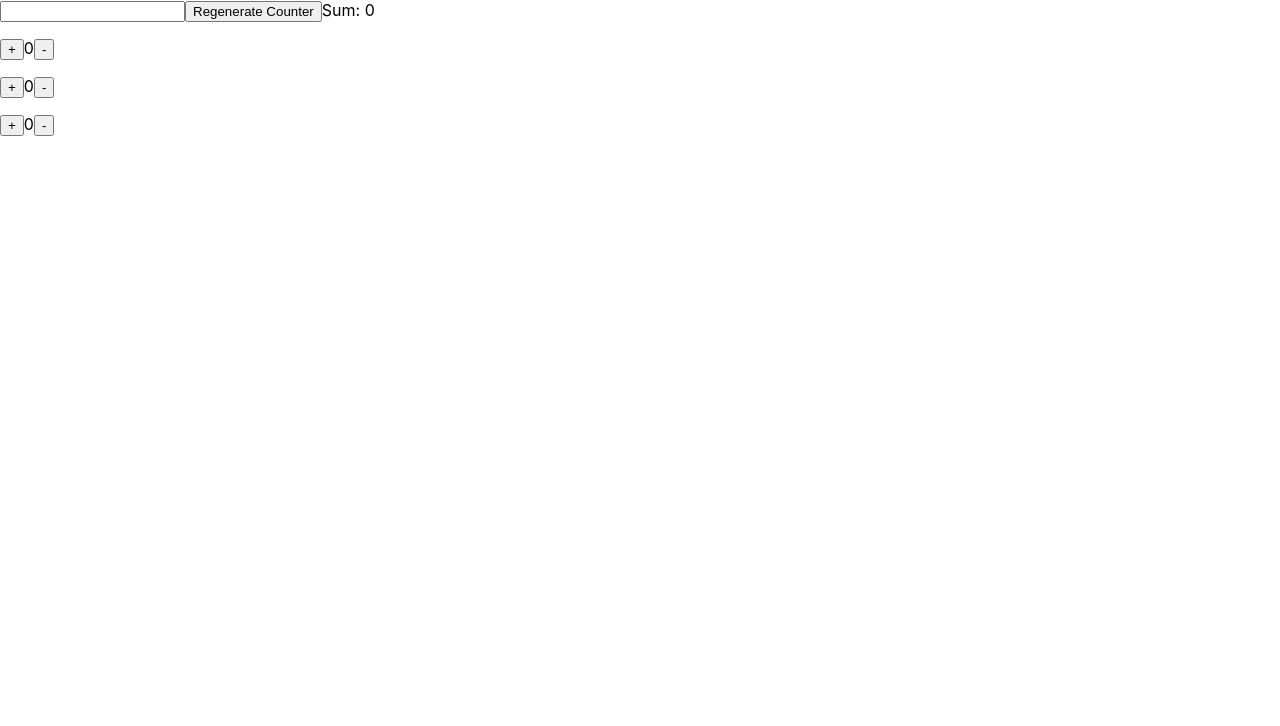
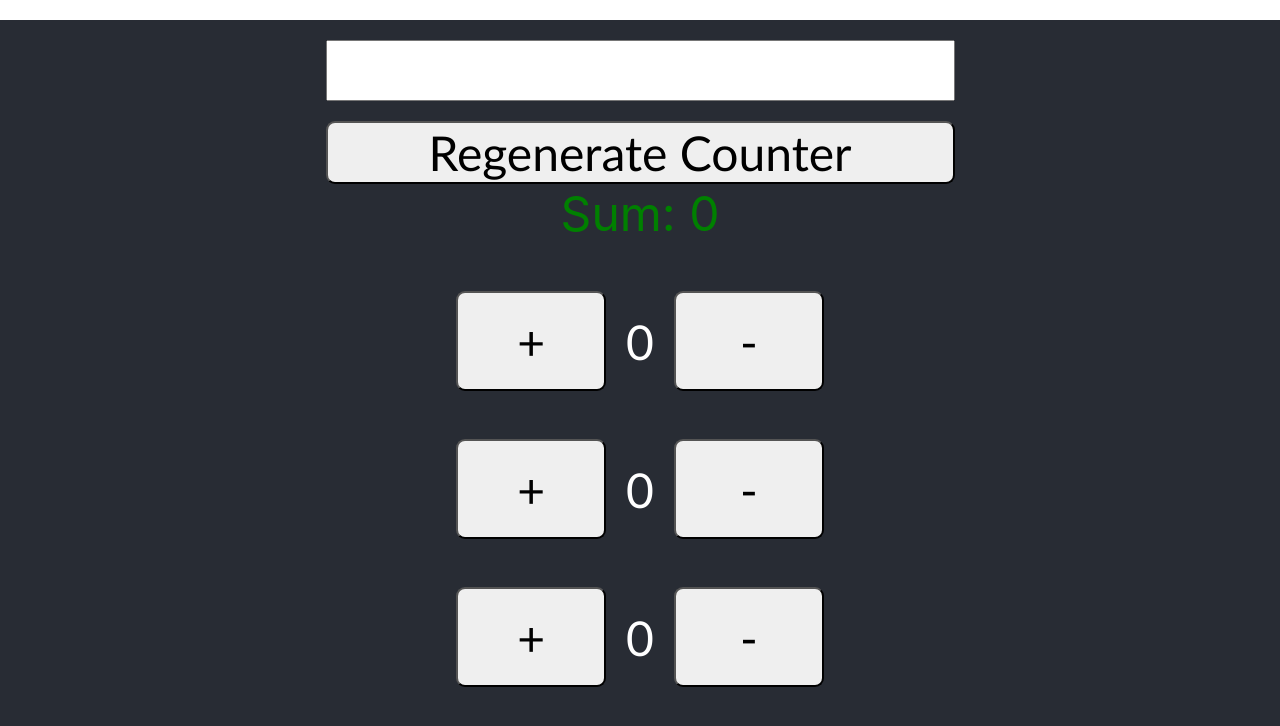
Before and after one commit to mikecrophones07/React_Counter_Group_Component, a React (Create React App) app in the folder react-counter/: page / in a window 1280 px wide. Shown: the top 726 px of the page. Built offline with nearby package versions, Linux system fonts and the light colour scheme.

Commit message:
add css to design elements

```diff
--- a/react-counter/src/App.css
+++ b/react-counter/src/App.css
@@ -21,11 +21,42 @@
   color: #09d3ac;
 }
 
-.Container {
-  text-align: center;
+.counter-group{
+  font-size: 3rem;
+  display: flex;
+  flex-direction: column;
+  align-items: center;
+  justify-content:  flex-start;
+  min-height: 100vh;
+  margin-top: 20px;
+  background-color: #282c34;
+  padding-top: 20px;
+
 }
 
-.Container-Child {
-  display: inline-block;
-  vertical-align: top;
+.counter-group input{
+  font-size: 3rem;
 }
+
+.counter-group button{
+  font-size: 3rem;
+}
+
+.regenerate{
+  display: flex;
+  flex-direction: column;
+  min-height: 80px;
+}
+
+.regenerate input{
+  margin-bottom: 20px
+}
+
+.regenerate span{
+  color: green;
+}
+
+.regenerate button{
+  border-radius: 9px;
+  font-family: "Calibri", Times, serif;
+}
--- a/react-counter/src/App.js
+++ b/react-counter/src/App.js
@@ -1,5 +1,4 @@
 import React from 'react';
-import logo from './logo.svg';
 import './App.css';
 import CounterGroup from './components/CounterGroup/CounterGroup'
 
--- /dev/null
+++ b/react-counter/src/Counter.css
@@ -0,0 +1,26 @@
+.counters {
+    text-align: center;
+}
+
+.p span {
+    color: white;
+    padding-left: 20px;
+    padding-right: 20px;
+}
+
+.p{
+    font-family: "Calibri", Times, serif;
+    font-size: 3rem;
+    color: white;
+}
+
+.p button {
+    font-size: 3rem;
+    font-family: "Calibri", Times, serif;
+}
+
+.btnDesign{
+    border-radius: 15px;
+    height: 100px;
+    width: 150px;
+}
--- a/react-counter/src/components/Counter/Counter.js
+++ b/react-counter/src/components/Counter/Counter.js
@@ -1,4 +1,5 @@
 import React from 'react';
+
 class Counter extends React.Component {
   constructor(props){
       super(props);
@@ -19,13 +20,11 @@ class Counter extends React.Component {
 
   render(){
     return (
-      <div>
-          <p>
-            <button onClick={this.plusBtn}>+</button>
-            {this.state.number}
-            <button onClick={this.minusBtn}>-</button>
-          </p>
-      </div>
+        <p className = "p">
+            <button className ="btnDesign" onClick={this.plusBtn}>+</button>
+            <span>{this.state.number}</span>
+            <button className ="btnDesign" onClick={this.minusBtn}>-</button>
+        </p>
     );
   }
 }
--- a/react-counter/src/components/CounterGroup/CounterGroup.js
+++ b/react-counter/src/components/CounterGroup/CounterGroup.js
@@ -1,5 +1,7 @@
 import React from 'react';
 import Counter from '../Counter/Counter'
+import '../../App.css';
+import '../../Counter.css';
 
 class CounterGroup extends React.Component {
   constructor(props){
@@ -36,14 +38,16 @@ class CounterGroup extends React.Component {
   }
 
   render(){
-    let element = this.renderCounters()
+    let counters = this.renderCounters()
     return (
-      <div>
-          <input type = "text" value={this.state.inputValue} onChange={this.handleInputChange}/>
-          <button onClick={this.regenerateCounters}>Regenerate Counter</button>
-          <span>Sum: {this.state.sum}</span>
-          <div>
-            {element}
+      <div className="counter-group">
+          <div className="regenerate">
+            <input type = "text" value={this.state.inputValue} onChange={this.handleInputChange}/>
+            <button onClick={this.regenerateCounters}>Regenerate Counter</button>
+            <div className ="counters">
+                <span>Sum: {this.state.sum}</span>
+                {counters}
+            </div>
           </div>
       </div>
     );
```
